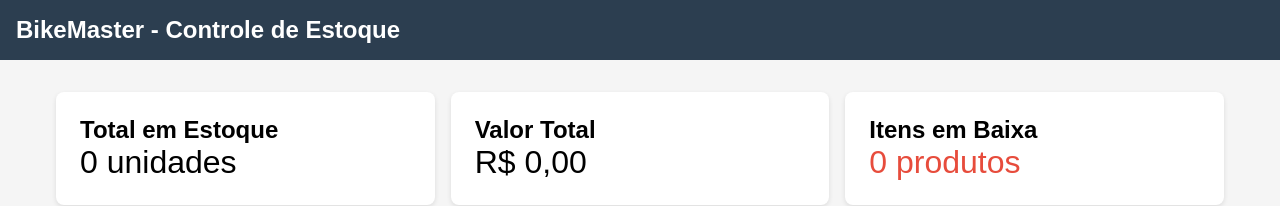
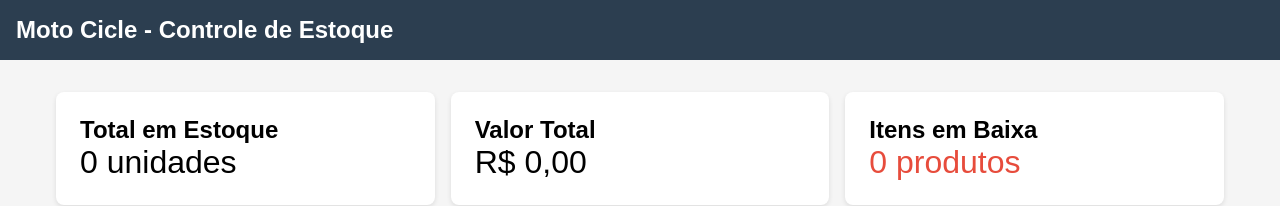
Before and after one commit to lzttz/html-prontos, a plain HTML site: page controle-de- estoque.html in a window 1280 px wide. Shown: the top 206 px of the page. Drawn offline with Linux system fonts and the light colour scheme.

Commit message:
Update controle-de- estoque.html
atualizaçao de nomes

```diff
--- a/controle-de- estoque.html
+++ b/controle-de- estoque.html
@@ -3,7 +3,7 @@
 <head>
     <meta charset="UTF-8">
     <meta name="viewport" content="width=device-width, initial-scale=1.0">
-    <title>BikeMaster - Controle de Estoque</title>
+    <title>MotoCicle - Controle de Estoque</title>
     <style>
         * {
             margin: 0;
@@ -204,7 +204,7 @@
 </head>
 <body>
     <nav class="navbar">
-        <h1>BikeMaster - Controle de Estoque</h1>
+        <h1>Moto Cicle - Controle de Estoque</h1>
     </nav>
 
     <div class="container">
```
